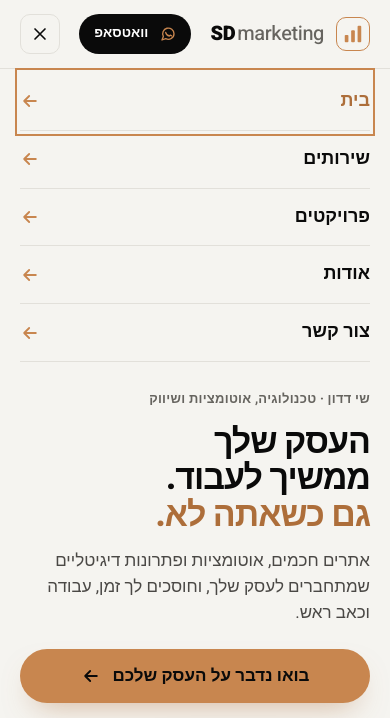
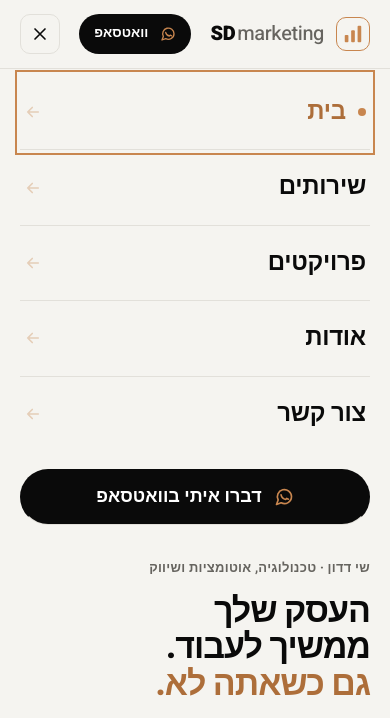
Before and after one commit to shaydadon/sdmarketing, a PHP site: page /index.php in a window 390 px wide, after a click on "תפריט". Shown: the top 718 px of the page. Run offline with PHP 8.4, Linux system fonts and the light colour scheme; some web fonts are replaced.

Commit message:
v6: calmer mobile menu with WhatsApp button, generic last FAQ, yellow rings in the closing CTA.
Co-Authored-By: Claude Opus 5.5 <noreply@anthropic.com>
Claude-Session: https://claude.ai/code/session_014zuAcs1zaquws76TnR3NXN

```diff
--- a/assets/css/style.css
+++ b/assets/css/style.css
@@ -1137,3 +1137,29 @@ h1,h2,h3{text-wrap:balance}
 .page-index .mobile-nav a svg{color:var(--accent)}
 /* Closing CTA on mobile: no decorative ring behind the heading and text */
 @media (max-width:800px){.cta .ring{display:none}}
+
+/* ================= v6 ================= */
+/* Mobile menu: large, calm links; current page marked with a dot; WhatsApp at the bottom */
+.mobile-nav li a{padding:18px 4px;font-size:24px;font-weight:700;letter-spacing:-.01em}
+.mobile-nav li a svg{width:18px;height:18px;opacity:.35;transition:transform .25s ease,opacity .25s ease}
+.mobile-nav li a:active svg,.mobile-nav li a:hover svg{opacity:1;transform:translateX(-4px)}
+.mobile-nav li:last-child a{border-bottom:0}
+.mobile-nav li a[aria-current="page"]{justify-content:flex-start;gap:12px}
+.mobile-nav li a[aria-current="page"]::before{content:"";width:8px;height:8px;border-radius:50%;background:var(--accent);flex:none}
+.mobile-nav li a[aria-current="page"] svg{margin-inline-start:auto}
+.mobile-nav .mn-cta{display:flex;width:100%;justify-content:center;margin-top:18px;height:56px}
+.mobile-nav .mn-cta svg{color:var(--accent)}
+.page-index .mobile-nav .mn-cta{background:var(--ink);color:#fff}
+@keyframes mn-in{from{opacity:0;transform:translateY(8px)}to{opacity:1;transform:none}}
+.mobile-nav:not([hidden]) li,.mobile-nav:not([hidden]) .mn-cta{animation:mn-in .45s cubic-bezier(.2,.7,.2,1) both}
+.mobile-nav li:nth-child(2){animation-delay:.04s}.mobile-nav li:nth-child(3){animation-delay:.08s}.mobile-nav li:nth-child(4){animation-delay:.12s}.mobile-nav li:nth-child(5){animation-delay:.16s}
+.mobile-nav .mn-cta{animation-delay:.2s}
+@media (max-width:800px){.mobile-nav:not([hidden]){padding:6px 20px 22px}}
+@media (min-width:801px){.mobile-nav .mn-cta{display:none}}
+@media (prefers-reduced-motion:reduce){.mobile-nav li,.mobile-nav .mn-cta{animation:none!important}}
+
+/* Closing CTA: the rings in the signal yellow */
+.cta .ring{border:1.5px solid #F5B301;box-shadow:0 0 0 56px #FDE7A6,0 0 0 57.5px #F5B301}
+@media (max-width:800px){
+  .cta .ring{display:block;width:150px;height:150px;top:-50px;inset-inline-end:-50px;box-shadow:0 0 0 26px #FDE7A6,0 0 0 27.5px #F5B301}
+}
--- a/includes/header.php
+++ b/includes/header.php
@@ -38,7 +38,7 @@ function logo_mark(): string
   <link rel="preconnect" href="https://fonts.googleapis.com">
   <link rel="preconnect" href="https://fonts.gstatic.com" crossorigin>
   <link href="https://fonts.googleapis.com/css2?family=Heebo:wght@400;500;700;800;900&family=IBM+Plex+Sans+Hebrew:wght@400;500;600;700&family=IBM+Plex+Mono:wght@400;500;600&display=swap" rel="stylesheet">
-  <link rel="stylesheet" href="assets/css/style.css?v=55">
+  <link rel="stylesheet" href="assets/css/style.css?v=60">
 </head>
 <body class="page-<?= e($page_id) ?>">
 <?php require __DIR__ . '/icons.php'; ?>
@@ -74,6 +74,7 @@ function logo_mark(): string
         <li><a href="<?= e($item['href']) ?>"<?= $id === $page_id ? ' aria-current="page"' : '' ?>><?= e($item['label']) ?><?= icon('arrow') ?></a></li>
       <?php endforeach; ?>
     </ul>
+    <a class="btn btn-acc mn-cta" href="<?= e(wa_link($site)) ?>" target="_blank" rel="noopener"><?= icon('whatsapp') ?><span>דברו איתי בוואטסאפ</span></a>
   </div>
 </header>
 
--- a/index.php
+++ b/index.php
@@ -169,8 +169,8 @@ $faq = [
         'a' => 'קמפיין בגוגל או במטא נמדד לפי פניות ומכירות, לא לפי לייקים. קודם מוודאים שכל פנייה נספרת, ואז משפרים את מה שמביא תוצאה ועוצרים את מה שלא. בסוף יש דוח ברור: מה עבד ומה כדאי לשנות הלאה.',
     ],
     [
-        'q' => 'יש לי פנסיון, והוואטסאפ מתמלא בשאלות על תאריכים ופגישות?',
-        'a' => 'Boardog הוא צ׳אטבוט לוואטסאפ לבעלי פנסיונים. הוא מקבל את הפנייה, אוסף את פרטי בעל החיים ואת התאריכים, וקובע פגישת היכרות בלי שתנהלו את כל השיחה ידנית.',
+        'q' => 'לא בטוח מה העסק שלי צריך. מאיפה מתחילים?',
+        'a' => 'מתחילים בהודעה קצרה על העסק. בשיחת היכרות קצרה מבינים איפה הולכים לאיבוד פניות ואיפה עובדים ידנית, ואז מקבלים הצעה כתובה לצעד הראשון: מה בונים, כמה זה עולה ומתי זה עולה לאוויר. בלי התחייבות.',
     ],
 ];
 $faq_ld = [
```
Also changed, not shown: e2e/tests/site.spec.js (+1 -1 lines).
